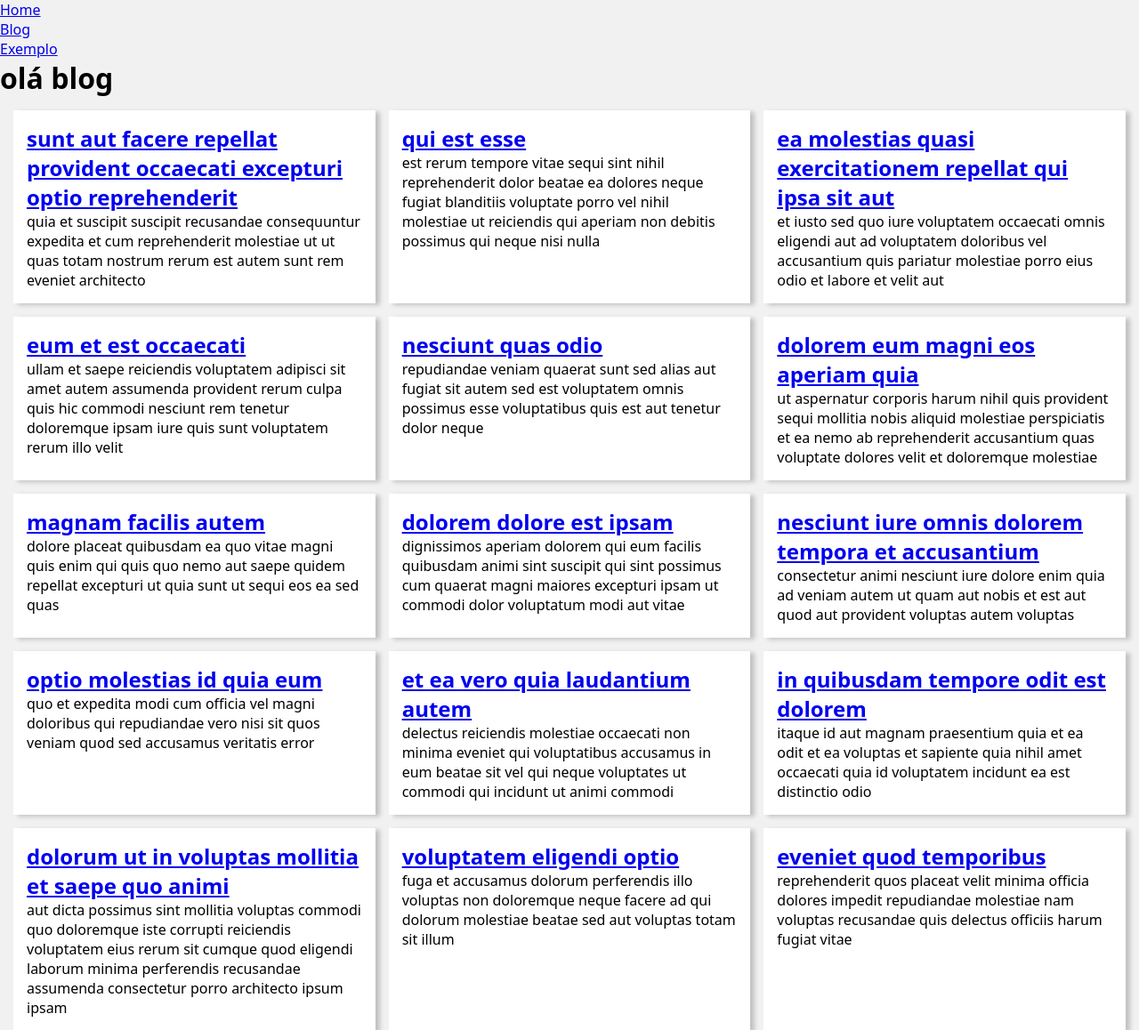
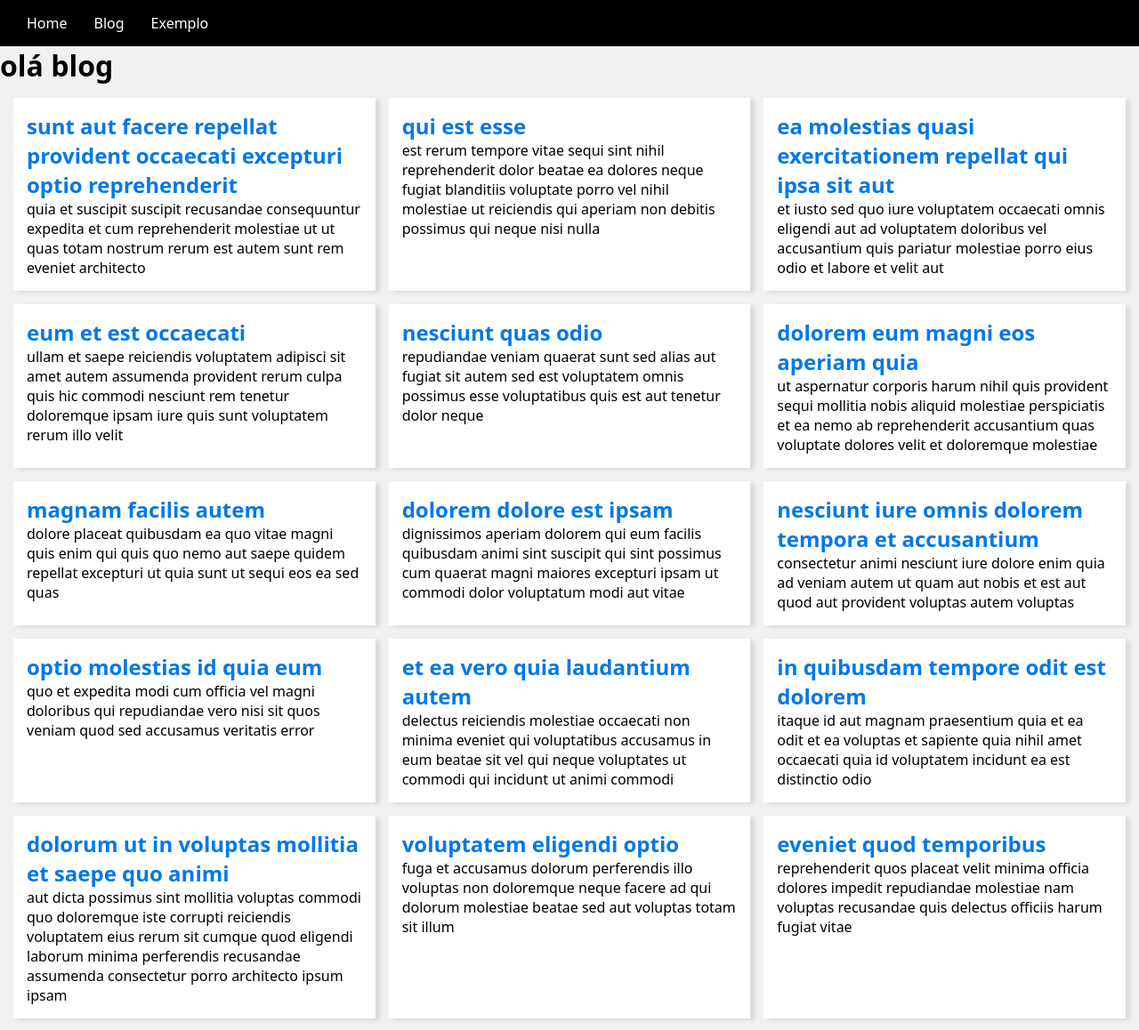
Before and after one commit to joaoM4rc0/Django, a Django app: page /blog/ in a window 1280 px wide. Shown: the top 1158 px of the page at 89% size. Run offline with Django 5.2, Linux system fonts and the light colour scheme.

Commit message:
melhorando o css

```diff
--- a/base/global/partials/menu.html
+++ b/base/global/partials/menu.html
@@ -1,5 +1,5 @@
-<nav>
-    <ul>
+<nav class="menu">
+    <ul class="menu__links">
         <li>
             <a href="{% url 'home:home' %}">Home</a>
           </li>
--- a/base/static/global/css/style.css
+++ b/base/static/global/css/style.css
@@ -5,6 +5,14 @@
   margin: 0;
   padding: 0;
   box-sizing: border-box;
+}
+a {
+  color: #0078e8;
+  text-decoration: none;
+}
+
+a:hover {
+  text-decoration: underline;
 }
 
 html {
@@ -17,18 +25,36 @@ body {
   font-family: system-ui, -apple-system, BlinkMacSystemFont, 'Segoe UI', Roboto,
     Oxygen, Ubuntu, Cantarell, 'Open Sans', 'Helvetica Neue', sans-serif;
 }
+
 .content {
   display: grid;
   gap: 1.5rem;
   padding: 1.5rem;
 }
+
 .post {
   background: #fff;
   padding: 1.5rem;
-  box-shadow: 5px 2px 5px rgba(0, 0, 0, 20%);
+  box-shadow: 5px 2px 5px rgba(0, 0, 0, 10%);
+}
 
+.menu {
+  background: #000;
+  padding: 0 1.5rem;
 }
-@media (min-width:600px) {
+
+.menu__links {
+  list-style: none;
+  display: flex;
+}
+
+.menu__links a {
+  display: block;
+  color: #fff;
+  padding: 1.5rem;
+}
+
+@media (min-width: 600px) {
   .content:not(:has(.single-post)) {
     grid-template-columns: repeat(auto-fill, minmax(32rem, 1fr));
   }
```
